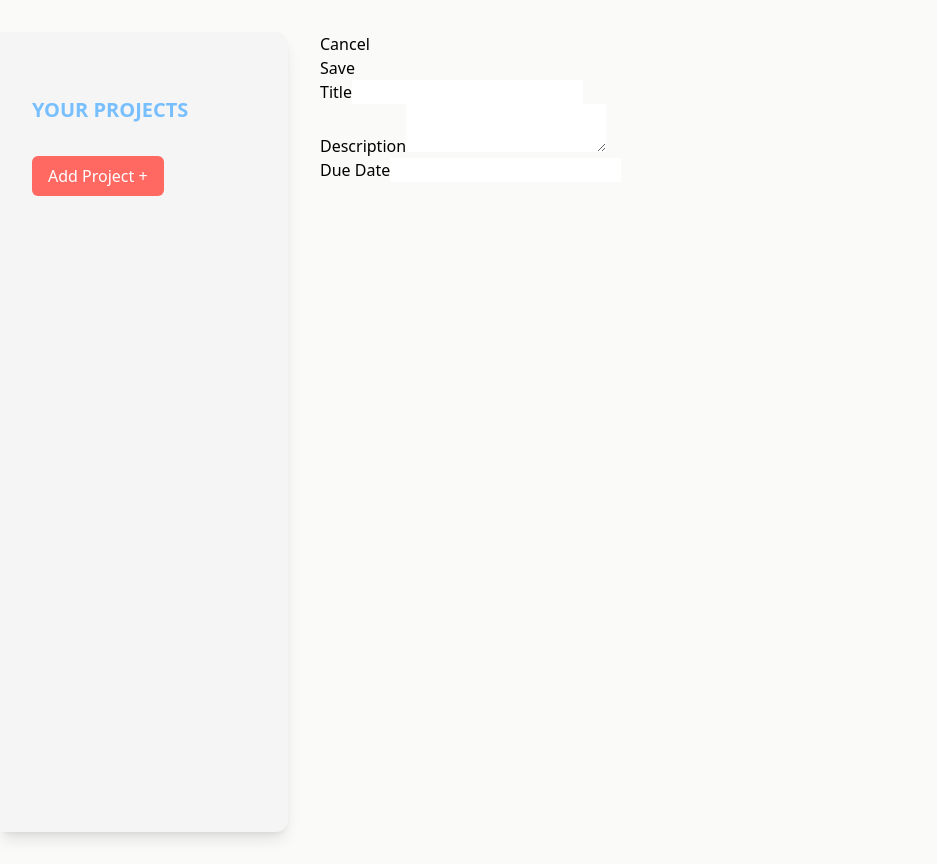
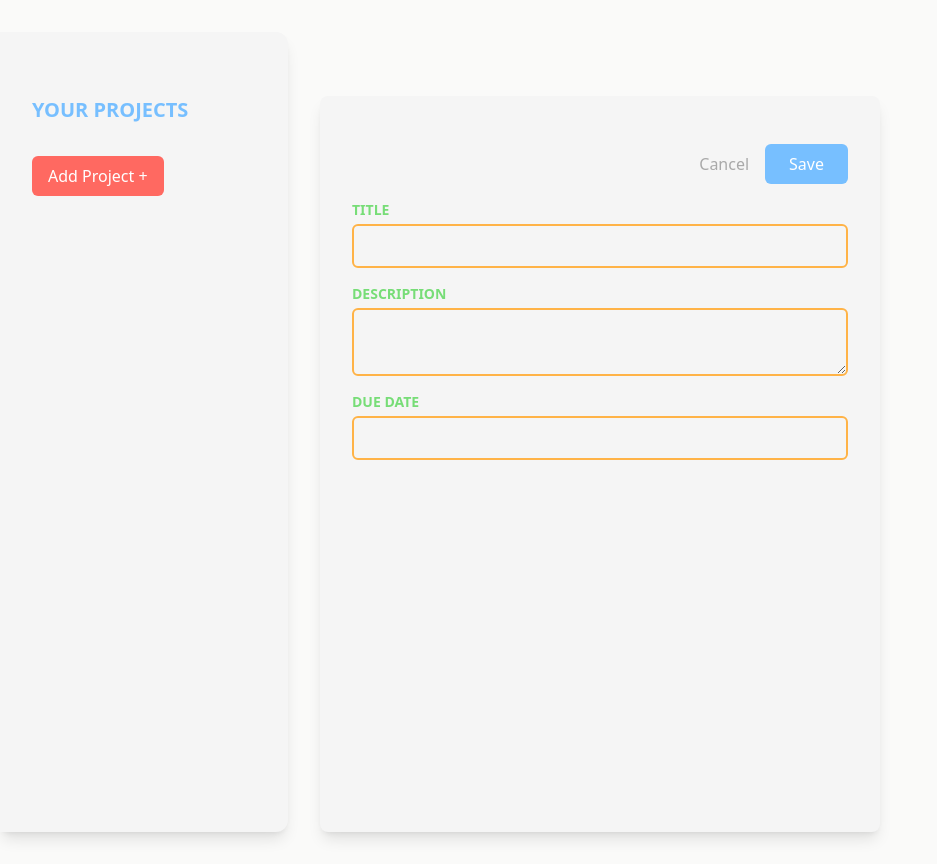
Before and after one commit to NicholasCloud4/management-app, a React (Vite) app: page / in a window 1280 px wide. Shown: the whole page, without its empty margins (0-937 px from the left). Built offline with nearby package versions, Linux system fonts and the light colour scheme.

Commit message:
Styled the Buttons and Inputs

```diff
--- a/src/Components/Input.jsx
+++ b/src/Components/Input.jsx
@@ -1,11 +1,25 @@
-import React from 'react'
+import React from 'react';
 
 export default function Input({ label, textarea, ...props }) {
+
+    const classes = "w-full p-2 border-2 rounded-md border-pokemon-orange bg-pokemon-grey text-pokemon-dark-grey focus:outline-none focus:border-pokemon-light-blue focus:bg-white transition-all duration-200"
+
     return (
-        <p>
-            <label htmlFor="">{label}</label>
-            {textarea ? <textarea {...props} /> : <input {...props} />}
+        <p className="flex flex-col gap-1 my-4">
+            <label className="text-sm font-bold uppercase text-pokemon-light-green">
+                {label}
+            </label>
+            {textarea ? (
+                <textarea
+                    className={classes}
+                    {...props}
+                />
+            ) : (
+                <input
+                    className={classes}
+                    {...props}
+                />
+            )}
         </p>
-
-    )
+    );
 }
--- a/src/Components/NewProject.jsx
+++ b/src/Components/NewProject.jsx
@@ -3,10 +3,10 @@ import Input from './Input'
 
 export default function NewProject() {
     return (
-        <div>
-            <menu>
-                <li><button>Cancel</button></li>
-                <li><button>Save</button></li>
+        <div className='w-[35rem] mt-16 bg-pokemon-grey p-8 rounded-lg shadow-lg'>
+            <menu className='flex items-center justify-end gap-4 my-4'>
+                <li><button className='text-pokemon-dark-grey hover:text-pokemon-light-red transition-colors duration-200'>Cancel</button></li>
+                <li><button className='px-6 py-2 rounded-md bg-pokemon-light-blue text-white hover:bg-pokemon-light-red transition-all duration-300'>Save</button></li>
             </menu>
             <div>
                 <Input label="Title" />
--- a/tailwind.config.js
+++ b/tailwind.config.js
@@ -12,6 +12,9 @@ export default {
         'pokemon-light-blue': '#77BFFF', // Sky blue
         'pokemon-grey': '#F5F5F5', // Light grey for background
         'pokemon-dark-grey': '#A9A9A9', // For text contrast
+        'pokemon-light-green': '#77DD77',
+        'pokemon-orange': '#FFB347',
+        'pokemon-purple': '#C183C1'
       },
     },
   },
```
